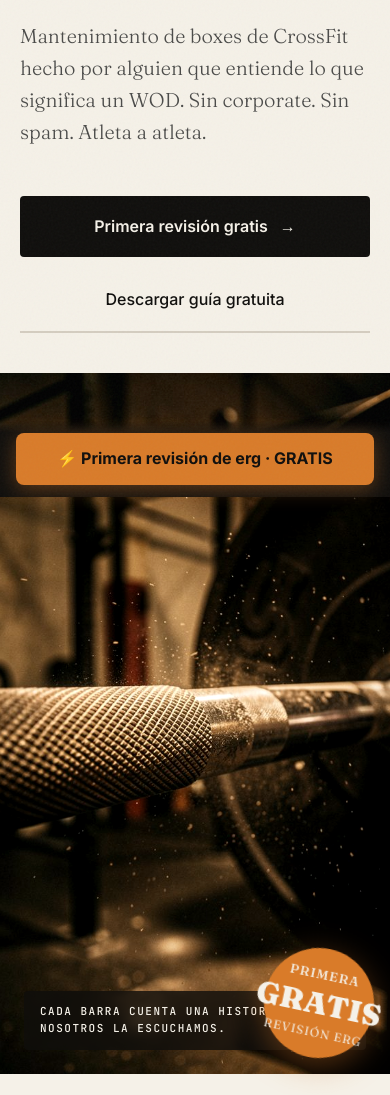
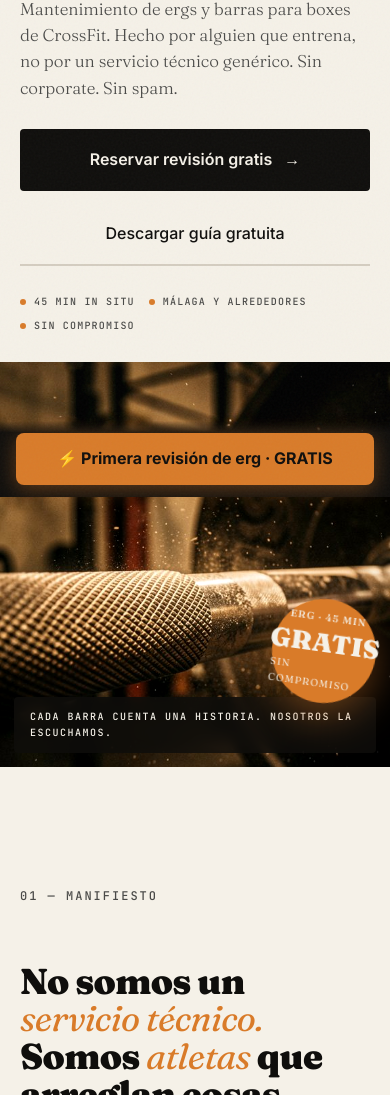
Before and after one commit to puertasjonander-maker/ergo-box-website, a website: page index.html in a window 390 px wide. Shown: the part 347-1442 px from the top of the page. Drawn offline with Linux system fonts and the light colour scheme.

Commit message:
Polish landing hero/CTAs/images for clearer conversion
- Move GRATIS badge into hero image so it no longer covers nav CTA
- Tighten hero hierarchy: slower title size, clearer primary CTA, micro-proof row
- Fix image crop/fit (object-position, offer aspect-ratio 5/4, caption room)
- Correct booking copy (Jon confirma, no auto-confirm claim)
- Stronger nav CTA hover + less redundant eyebrow/badge messaging

```diff
--- a/index.html
+++ b/index.html
@@ -136,34 +136,41 @@
             font-family: var(--sans);
             font-size: 14px;
             font-weight: 600;
-            padding: 10px 20px;
+            padding: 11px 20px;
             background: var(--ink);
             color: var(--paper);
             text-decoration: none;
             border-radius: 4px;
             transition: all 0.2s;
+            box-shadow: 0 1px 0 rgba(15,14,12,0.08);
+            white-space: nowrap;
         }
 
         .nav-cta:hover {
             background: var(--amber);
+            color: var(--ink);
             transform: translateY(-1px);
+            box-shadow: 0 8px 24px rgba(217,123,41,0.35);
         }
 
         /* ============ HERO - Editorial Magazine Style ============ */
         .hero {
             min-height: 100vh;
+            min-height: 100dvh;
             display: grid;
-            grid-template-columns: 1fr 1fr;
-            padding-top: 100px;
+            grid-template-columns: minmax(0, 1.05fr) minmax(0, 0.95fr);
+            padding-top: 80px;
             position: relative;
+            align-items: stretch;
         }
 
         .hero-content {
-            padding: 80px 48px 80px 80px;
+            padding: 64px 48px 64px 72px;
             display: flex;
             flex-direction: column;
             justify-content: center;
             position: relative;
+            max-width: 640px;
         }
 
         .hero-eyebrow {
@@ -173,7 +180,7 @@
             text-transform: uppercase;
             letter-spacing: 2px;
             color: var(--amber);
-            margin-bottom: 32px;
+            margin-bottom: 20px;
             display: flex;
             align-items: center;
             gap: 12px;
@@ -188,11 +195,11 @@
 
         .hero h1 {
             font-family: var(--serif);
-            font-size: clamp(48px, 6vw, 84px);
+            font-size: clamp(42px, 5.2vw, 72px);
             font-weight: 900;
-            line-height: 0.95;
+            line-height: 0.98;
             letter-spacing: -0.03em;
-            margin-bottom: 32px;
+            margin-bottom: 24px;
         }
 
         .hero h1 em {
@@ -218,19 +225,47 @@
 
         .hero-lede {
             font-family: var(--serif);
-            font-size: 20px;
+            font-size: clamp(17px, 1.4vw, 20px);
             font-weight: 300;
-            line-height: 1.6;
+            line-height: 1.55;
             color: var(--steel);
-            max-width: 480px;
-            margin-bottom: 48px;
+            max-width: 460px;
+            margin-bottom: 28px;
         }
 
         .hero-actions {
             display: flex;
-            gap: 16px;
+            gap: 16px 28px;
             flex-wrap: wrap;
             align-items: center;
+            margin-bottom: 28px;
+        }
+
+        .hero-proof {
+            display: flex;
+            flex-wrap: wrap;
+            gap: 10px 18px;
+            font-family: var(--mono);
+            font-size: 11px;
+            font-weight: 500;
+            letter-spacing: 1.2px;
+            text-transform: uppercase;
+            color: var(--steel);
+        }
+
+        .hero-proof span {
+            display: inline-flex;
+            align-items: center;
+            gap: 8px;
+        }
+
+        .hero-proof span::before {
+            content: '';
+            width: 6px;
+            height: 6px;
+            border-radius: 50%;
+            background: var(--amber);
+            flex-shrink: 0;
         }
 
         .btn-primary {
@@ -286,39 +321,44 @@
             position: relative;
             overflow: hidden;
             background: var(--paper-warm);
+            min-height: 520px;
         }
 
         .hero-image img {
             width: 100%;
             height: 100%;
             object-fit: cover;
-            filter: grayscale(20%) contrast(1.1);
+            object-position: 62% 35%;
+            filter: grayscale(12%) contrast(1.08);
+            display: block;
         }
 
         .hero-image-caption {
             position: absolute;
             bottom: 24px;
             left: 24px;
-            right: 24px;
+            right: 184px; /* leave room for badge */
             font-family: var(--mono);
             font-size: 11px;
             font-weight: 500;
             text-transform: uppercase;
             letter-spacing: 1.5px;
             color: var(--paper);
-            background: rgba(15, 14, 12, 0.8);
+            background: rgba(15, 14, 12, 0.82);
             backdrop-filter: blur(8px);
             padding: 12px 16px;
             border-radius: 4px;
-        }
-
-        /* Free badge */
+            z-index: 4;
+        }
+
+        /* Free badge — lives inside .hero-image, never overlaps nav */
         .free-badge {
             position: absolute;
-            top: 140px;
-            right: -60px;
-            width: 180px;
-            height: 180px;
+            top: auto;
+            bottom: 88px;
+            right: 24px;
+            width: 148px;
+            height: 148px;
             background: var(--amber);
             border-radius: 50%;
             display: flex;
@@ -326,14 +366,15 @@
             align-items: center;
             justify-content: center;
             font-family: var(--serif);
-            transform: rotate(12deg);
-            box-shadow: 0 8px 32px rgba(217, 123, 41, 0.4);
-            z-index: 10;
+            transform: rotate(8deg);
+            box-shadow: 0 12px 40px rgba(217, 123, 41, 0.45);
+            z-index: 5;
             transition: transform 0.3s;
+            pointer-events: none;
         }
 
         .free-badge:hover {
-            transform: rotate(6deg) scale(1.05);
+            transform: rotate(4deg) scale(1.04);
         }
 
         .free-badge .badge-top {
@@ -495,9 +536,9 @@
 
         .problem-item {
             display: grid;
-            grid-template-columns: 80px 1fr 2fr;
-            gap: 48px;
-            padding: 48px 0;
+            grid-template-columns: 72px minmax(180px, 0.9fr) minmax(0, 1.6fr);
+            gap: 28px 36px;
+            padding: 40px 0;
             border-top: 1px solid rgba(245, 241, 232, 0.1);
             align-items: start;
             transition: all 0.3s;
@@ -554,8 +595,8 @@
             height: 100%;
             background-image: url('assets/offer-bg.jpg');
             background-size: cover;
-            background-position: center;
-            opacity: 0.12;
+            background-position: 70% center;
+            opacity: 0.1;
             pointer-events: none;
         }
 
@@ -637,13 +678,17 @@
             border-radius: 4px;
             overflow: hidden;
             box-shadow: 0 24px 64px rgba(15, 14, 12, 0.2);
+            aspect-ratio: 5 / 4;
+            background: var(--ink);
         }
 
         .offer-image-wrapper img {
             width: 100%;
-            height: auto;
+            height: 100%;
+            object-fit: cover;
+            object-position: 55% 35%;
             display: block;
-            filter: grayscale(20%) contrast(1.05);
+            filter: grayscale(10%) contrast(1.1) saturate(0.92);
         }
 
         .offer-image-tag {
@@ -1138,10 +1183,24 @@
 
             .free-badge {
                 top: auto;
-                bottom: 40px;
-                right: 40px;
-                width: 140px;
-                height: 140px;
+                bottom: 72px;
+                right: 20px;
+                width: 128px;
+                height: 128px;
+            }
+
+            .hero-image {
+                min-height: 420px;
+                max-height: 52vh;
+            }
+
+            .hero-image-caption {
+                right: 160px;
+            }
+
+            .hero-content {
+                max-width: none;
+                padding: 56px 40px 40px;
             }
 
             .manifesto-header,
@@ -1244,14 +1303,40 @@
 
             /* === FREE BADGE === */
             .free-badge {
-                width: 110px;
-                height: 110px;
-                right: 16px;
-                bottom: 16px;
+                width: 104px;
+                height: 104px;
+                right: 14px;
+                bottom: 64px;
             }
 
             .free-badge .badge-main {
-                font-size: 30px;
+                font-size: 26px;
+            }
+
+            .free-badge .badge-top,
+            .free-badge .badge-bottom {
+                font-size: 10px;
+            }
+
+            .hero-image {
+                min-height: 300px;
+                max-height: 48vh;
+            }
+
+            .hero-image-caption {
+                right: 14px;
+                bottom: 14px;
+                left: 14px;
+                font-size: 10px;
+            }
+
+            .hero-content {
+                padding: 36px 20px 28px;
+            }
+
+            .hero-proof {
+                gap: 8px 14px;
+                font-size: 10px;
             }
 
             /* === PROBLEM SECTION === */
@@ -1393,7 +1478,7 @@
     <!-- Hero Section -->
     <section class="hero">
         <div class="hero-content">
-            <div class="hero-eyebrow">Mantenimiento especializado · Málaga</div>
+            <div class="hero-eyebrow">Mantenimiento de ergs y barras · Málaga</div>
 
             <h1>
                 Tus coaches <em>entrenan.</em><br>
@@ -1401,32 +1486,37 @@
             </h1>
 
             <p class="hero-lede">
-                Mantenimiento de boxes de CrossFit hecho por alguien que entiende lo que significa un WOD. Sin corporate. Sin spam. Atleta a atleta.
+                Mantenimiento de ergs y barras para boxes de CrossFit. Hecho por alguien que entrena, no por un servicio técnico genérico. Sin corporate. Sin spam.
             </p>
 
             <div class="hero-actions">
                 <a href="#reservar" class="btn-primary">
-                    Primera revisión gratis
+                    Reservar revisión gratis
                     <span class="arrow">→</span>
                 </a>
                 <a href="#regalo" class="btn-secondary">
                     Descargar guía gratuita
                 </a>
             </div>
+
+            <div class="hero-proof" aria-label="Detalles de la oferta">
+                <span>45 min in situ</span>
+                <span>Málaga y alrededores</span>
+                <span>Sin compromiso</span>
+            </div>
         </div>
 
         <div class="hero-image">
-            <img src="assets/hero-barbell.jpg" alt="Barbell knurling detail" loading="eager" fetchpriority="high">
+            <img src="assets/hero-barbell.jpg" alt="Detalle de knurling de barra olímpica" loading="eager" fetchpriority="high" width="576" height="1024">
             <div class="hero-image-caption">
                 Cada barra cuenta una historia. Nosotros la escuchamos.
             </div>
-        </div>
-
-        <!-- Free badge -->
-        <div class="free-badge">
-            <div class="badge-top">Primera</div>
-            <div class="badge-main">GRATIS</div>
-            <div class="badge-bottom">Revisión erg</div>
+            <!-- Free badge lives with the image so it never covers the nav CTA -->
+            <div class="free-badge" aria-hidden="true">
+                <div class="badge-top">Erg · 45 min</div>
+                <div class="badge-main">GRATIS</div>
+                <div class="badge-bottom">Sin compromiso</div>
+            </div>
         </div>
     </section>
 
@@ -1547,7 +1637,7 @@
 
             <div class="offer-right">
                 <div class="offer-image-wrapper">
-                    <img src="assets/offer-erg.jpg" alt="Maintenance work on rowing machine" loading="lazy">
+                    <img src="assets/offer-erg.jpg" alt="Revisión de un erg en el box" loading="lazy" width="1024" height="576">
                     <div class="offer-image-tag">Revisión completa incluida</div>
                     <div class="price-tag">
                         <div class="price-old">60€</div>
@@ -1565,11 +1655,11 @@
 
             <h2 class="booking-title">
                 Reserva tu revisión.<br>
-                <em>Automáticamente.</em>
+                <em>En tres pasos.</em>
             </h2>
 
             <p class="booking-desc">
-                Elige el día y hora que te venga bien. Confirmamos por email en menos de 24 horas. Sin llamadas incómodas. Sin idas y venidas.
+                Eliges día y hora. Te llega un acuse al instante. Jon confirma personalmente en menos de 24 horas — y entonces sí, queda fixed.
             </p>
 
             <div class="booking-steps">
@@ -1583,9 +1673,9 @@
 
                 <div class="booking-step">
                     <div class="booking-step-num">Paso 02</div>
-                    <div class="booking-step-title">Confirmamos por email</div>
+                    <div class="booking-step-title">Jon confirma</div>
                     <div class="booking-step-desc">
-                        Te llega confirmación automática con los detalles. Si hay algún imprevisto, te avisamos con tiempo.
+                        Te llega el acuse al momento. Jon revisa el hueco y confirma personalmente en menos de 24 horas. Sin sorpresas.
                     </div>
                 </div>
 
```
